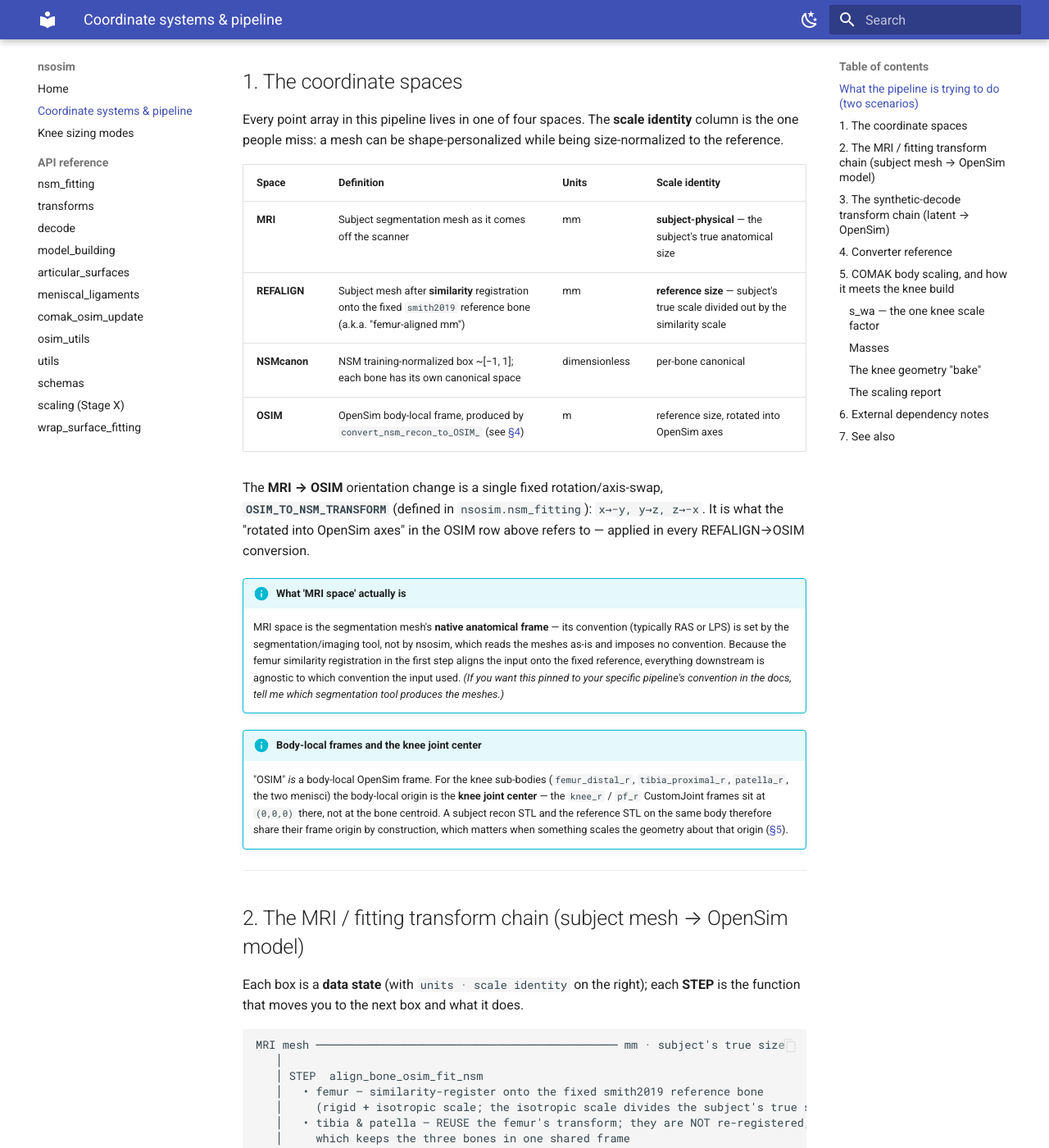
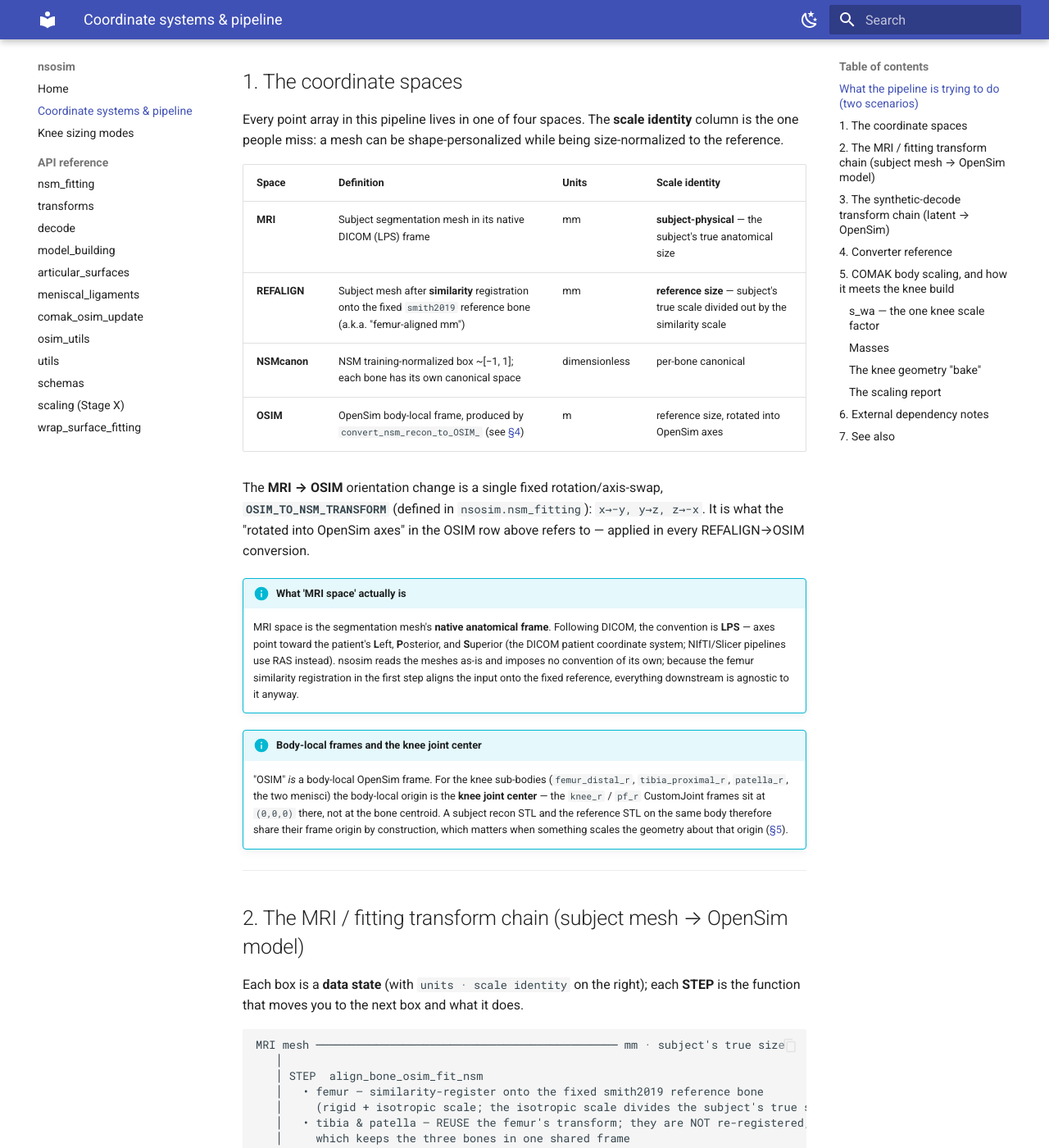
Before and after one commit to gattia/nsosim, an MkDocs documentation site: the page built from docs/coordinate-systems.md, in a window 1280 px wide and 1400 px high, scrolled down 1157 px. Shown: the whole window at 82% size. Built offline with MkDocs 1.6.1 and Material for MkDocs 9.7.7, drawn with Linux system fonts in a browser that asks for light colours.

Commit message:
Docs: pin MRI space to DICOM LPS convention
Segmentations follow DICOM, so MRI space is LPS (Left-Posterior-Superior).
Replaces the general 'RAS or LPS, set by the tool' note.

Co-Authored-By: Claude Opus 4.8 (1M context) <noreply@anthropic.com>

```diff
--- a/docs/coordinate-systems.md
+++ b/docs/coordinate-systems.md
@@ -48,7 +48,7 @@ size-normalized to the reference.
 
 | Space | Definition | Units | Scale identity |
 |---|---|---|---|
-| **MRI** | Subject segmentation mesh as it comes off the scanner | mm | **subject-physical** — the subject's true anatomical size |
+| **MRI** | Subject segmentation mesh in its native DICOM (LPS) frame | mm | **subject-physical** — the subject's true anatomical size |
 | **REFALIGN** | Subject mesh after **similarity** registration onto the fixed `smith2019` reference bone (a.k.a. "femur-aligned mm") | mm | **reference size** — subject's true scale divided out by the similarity scale |
 | **NSMcanon** | NSM training-normalized box ~[−1, 1]; each bone has its own canonical space | dimensionless | per-bone canonical |
 | **OSIM** | OpenSim body-local frame, produced by `convert_nsm_recon_to_OSIM_` (see [§4](#4-converter-reference)) | m | reference size, rotated into OpenSim axes |
@@ -59,12 +59,12 @@ the "rotated into OpenSim axes" in the OSIM row above refers to — applied in e
 REFALIGN→OSIM conversion.
 
 !!! info "What 'MRI space' actually is"
-    MRI space is the segmentation mesh's **native anatomical frame** — its convention
-    (typically RAS or LPS) is set by the segmentation/imaging tool, not by nsosim, which reads
-    the meshes as-is and imposes no convention. Because the femur similarity registration in
-    the first step aligns the input onto the fixed reference, everything downstream is
-    agnostic to which convention the input used. *(If you want this pinned to your specific
-    pipeline's convention in the docs, tell me which segmentation tool produces the meshes.)*
+    MRI space is the segmentation mesh's **native anatomical frame**. Following DICOM, the
+    convention is **LPS** — axes point toward the patient's **L**eft, **P**osterior, and
+    **S**uperior (the DICOM patient coordinate system; NIfTI/Slicer pipelines use RAS
+    instead). nsosim reads the meshes as-is and imposes no convention of its own; because the
+    femur similarity registration in the first step aligns the input onto the fixed reference,
+    everything downstream is agnostic to it anyway.
 
 !!! info "Body-local frames and the knee joint center"
     "OSIM" *is* a body-local OpenSim frame. For the knee sub-bodies (`femur_distal_r`,
```
